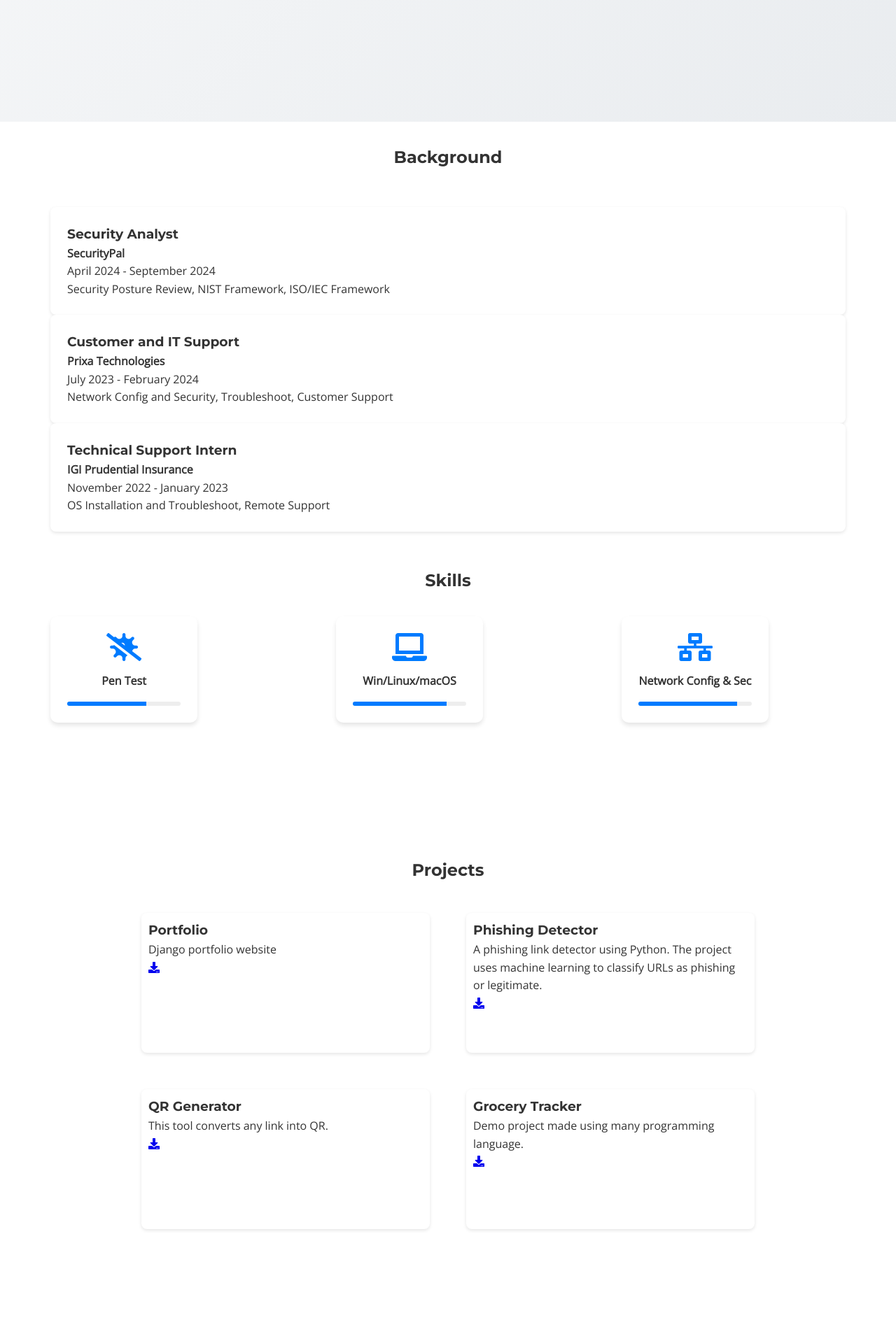
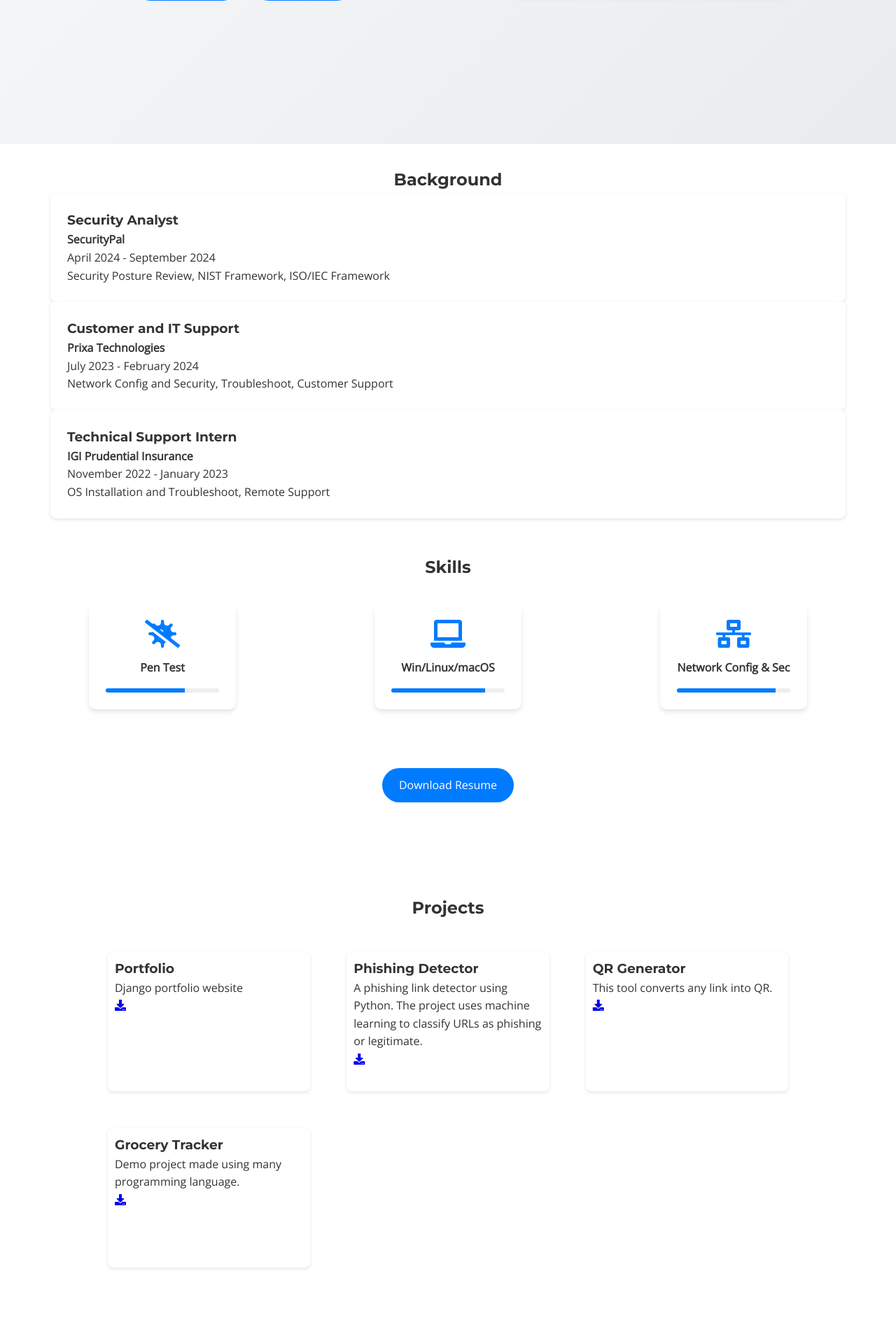
Before and after one commit to giri-saurabh-dev/portfolio-showcase, a Django app: page / in a window 1280 px wide. Shown: the part 626-2543 px from the top of the page at 70% size. Run offline with Django 5.2, Linux system fonts and the light colour scheme; data comes from the database, SQL or seed files in the repository; both versions use the stored data as it was after the commit.

Commit message:
tweaks made

```diff
--- a/main/static/style.css
+++ b/main/static/style.css
@@ -58,7 +58,7 @@ nav {
 
 section {
     margin: 0ox 0;
-    min-height: 100vh;
+    min-height: 65vh;
     display: flex;
     flex-direction: column;
     align-items: center;
@@ -71,6 +71,7 @@ section {
 
 .hero-content {
     max-width: 1200px;
+    height: 90vh;
     margin: 0 auto;
     display: flex;
     align-items: center;
@@ -179,10 +180,11 @@ section {
 }
 
 .skills {
-    display: inline-grid;
+    display: flex;
     grid-template-columns: repeat(auto-fit, minmax(160px, 1fr));
     gap: 5.5rem;
     margin-top: 2rem;
+    margin-bottom: 2rem;
     width: 100%;
     justify-content: space-around;
 }
@@ -231,7 +233,7 @@ section {
 
 .projects {
     height: max-content;
-    padding: 10rem;
+    padding: 7rem;
 }
 
 
@@ -503,8 +505,9 @@ footer {
 }
 
 .res {
-    width: 100px;
-    display: block;
+    margin: 10px;
+    padding: 10px;
+    display: flex;
     justify-content: center;
 }
 
@@ -571,6 +574,10 @@ footer {
         gap: 1rem;
     }
 
+    .projects{
+        width: 100%;
+    }
+
     .project-grid {
         grid-template-columns: 1fr;
     }
@@ -579,6 +586,13 @@ footer {
         grid-template-columns: 1fr;
     }
 }
+
+
+
+
+
+
+
 
 @media (max-width: 480px) {
     .hero h1 {
@@ -596,7 +610,7 @@ footer {
     }
 
     .social-links {
-        flex-direction: column;
+        flex-direction: row;
         gap: 1rem;
     }
 }
--- a/main/templates/index.html
+++ b/main/templates/index.html
@@ -43,12 +43,10 @@
                 <div class="hero-buttons">
                     <a href="#projects" class="cta-button">View My Work</a>
                     <a href="#contact" class="cta-button secondary">Get in Touch</a>
-
                 </div>
             </div>
             <div class="hero-image">
                 <img src="{% static 'asset/img/bg.jpg' %}" alt="Developer working on code">
-
             </div>
         </div>
     </section>
@@ -63,8 +61,6 @@
 <section id="background" class="background">
         <div class="background-content">
             <center><h2>Background</h2></center>
-            <br>
-            <br>
             <div class="experience">
                 <div class="exp-item" data-role="Security Analyst">
                     <h3>Security Analyst </h3><h4>SecurityPal</h4>
@@ -98,9 +94,9 @@
             </div>
         </div>
     </section>
-    {% comment %} <section id="res">
+    <div class="res">
         <a href="/SaurabhGiri-CV.pdf" class="cta-button">Download Resume</a></i>
-    </section> {% endcomment %}
+    </div>
     <section class="projects">
         <h2>Projects</h2>
         <div class="project-grid">
@@ -124,9 +120,6 @@
 
     <section id="contact">
         <h2>Contact Me</h2>
-        <br>
-        <br>
-
         <div class="contact-container">
             <div class="contact-info">
                 <div class="contact-item">
```
Also changed, not shown: db.sqlite3.
